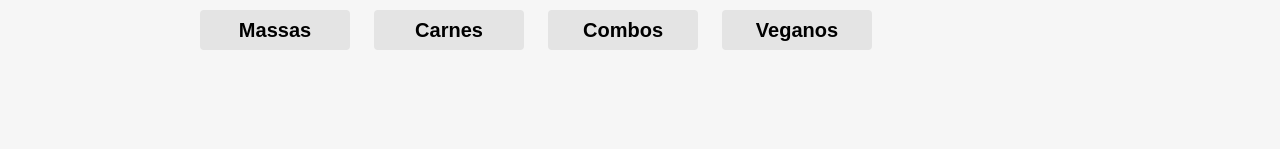
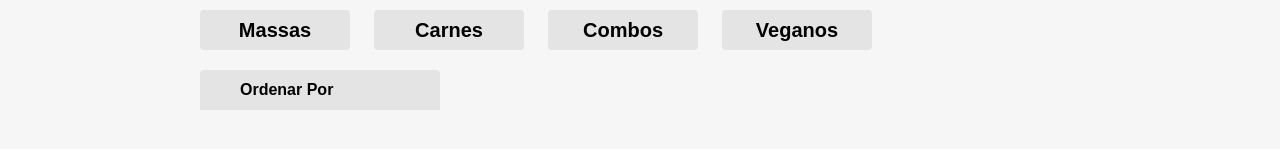
Before and after one commit to devkarine/aluroni, a React (Create React App) app: page / in a window 1280 px wide. Shown: the part 635-784 px from the top of the page. Built offline with nearby package versions, Linux system fonts and the light colour scheme; a web font is replaced by a local one.

Commit message:
feat: adiciona ordenador

```diff
--- a/public/index.html
+++ b/public/index.html
@@ -2,17 +2,13 @@
 <html lang="en">
   <head>
     <meta charset="utf-8" />
-    <link rel="icon" href="%PUBLIC_URL%/favicon.ico" />
+    <link rel="icon" href="%PUBLIC_URL%/favicon.svg" />
     <meta name="viewport" content="width=device-width, initial-scale=1" />
     <meta name="theme-color" content="#000000" />
     <meta
       name="description"
       content="Web site created using create-react-app"
     />
-    <link rel="apple-touch-icon" href="%PUBLIC_URL%/logo192.png" />
-
-    <link rel="manifest" href="%PUBLIC_URL%/manifest.json" />
-
     <title>Aluroni</title>
   </head>
   <body>
--- /dev/null
+++ b/src/pages/Cardapio/Ordenador/Ordenador.module.scss
@@ -0,0 +1,49 @@
+@import "styles/variaveis";
+
+.ordenador {
+  align-items: center;
+  background-color: $grey;
+  border: none;
+  border-top-left-radius: 4px;
+  border-top-right-radius: 4px;
+  display: flex;
+  font-size: 1rem;
+  font-weight: bold;
+  height: 40px;
+  justify-content: space-between;
+  min-width: 240px;
+  padding: 0 40px;
+  position: relative;
+  &--ativo {
+    background-color: $blue;
+    color: white;
+  }
+  &__options {
+    display: none;
+    position: absolute;
+    left: 0;
+    flex-direction: column;
+    top: 100%;
+    width: 100%;
+    &--ativo {
+      display: flex;
+    }
+  }
+  &__option {
+    align-items: center;
+    background-color: $grey;
+    border-top: 2px solid $light-grey;
+    box-sizing: border-box;
+    color: $black;
+    display: flex;
+    height: 40px;
+    justify-content: center;
+    width: inherit;
+    &:hover,
+    &--ativo {
+      background-color: $blue;
+      cursor: pointer;
+      color: white;
+    }
+  }
+}
--- /dev/null
+++ b/src/pages/Cardapio/Ordenador/index.tsx
@@ -0,0 +1,20 @@
+import styles from "./Ordenador.module.scss"
+import opcoes from "./opcoes.json"
+
+export const Ordenador  = () => {
+    return (
+        <button className={styles.ordenador}>
+
+            <span>Ordenar Por</span>
+
+            <div className={styles.ordenador__options}>
+                {opcoes.map(opcao => (
+                    <div className={styles.ordenador__option} key={opcao.value}>
+                        {opcao.nome}
+                    </div>
+                ))}
+
+            </div>
+        </button>
+    )
+}
--- /dev/null
+++ b/src/pages/Cardapio/Ordenador/opcoes.json
@@ -0,0 +1,18 @@
+[
+    {
+      "nome": "",
+      "value": ""
+    },
+    {
+      "nome": "Porção",
+      "value": "porcao"
+    },
+    {
+      "nome": "Qtd. pessoas",
+      "value": "qtd_pessoas"
+    },
+    {
+      "nome": "Preço",
+      "value": "preco"
+    }
+  ]
--- a/src/pages/Cardapio/index.tsx
+++ b/src/pages/Cardapio/index.tsx
@@ -3,6 +3,7 @@
 import { Buscador } from "./Buscador";
 import { useState } from "react";
 import { Filtros } from "./Filtros";
+import { Ordenador } from "./Ordenador";
 
 export const Cardapio = () => {
   const [busca, setBusca] = useState('')
@@ -27,6 +28,7 @@
           setBusca={setBusca} />
           <div className={styles.cardapio__filtros}>
             <Filtros filtro={filtro} setFiltro={setFiltro}/>
+            <Ordenador/>
 
           </div>
         </section>
```
Also changed, not shown: public/favicon.svg (added).
